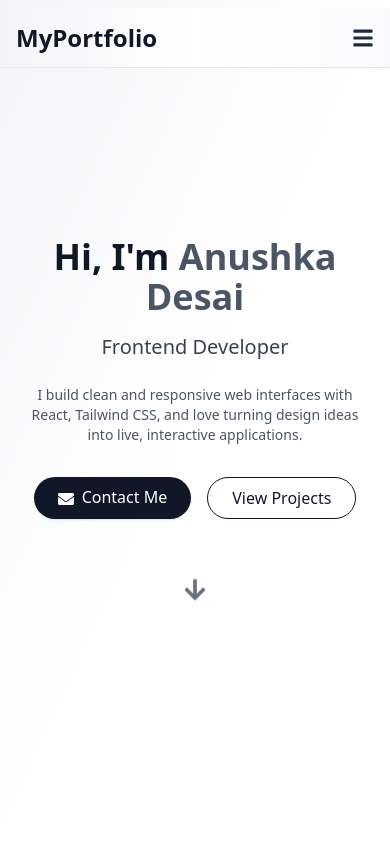
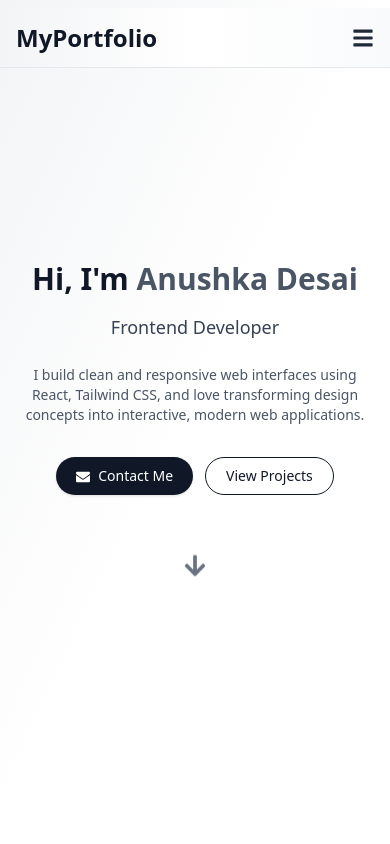
Before and after one commit to 11anushkadesai/portfolio, a React (Vite) app: page / in a window 390 px wide. Shown: the top 844 px of the page. Built offline with nearby package versions, Linux system fonts and the light colour scheme.

Commit message:
Responsive Navbar

```diff
--- a/src/Pages/Intro.jsx
+++ b/src/Pages/Intro.jsx
@@ -2,43 +2,49 @@ import React from 'react';
 import { FaArrowDown, FaEnvelope } from 'react-icons/fa';
 
 function Intro() {
+  const scrollToSection = (id) => {
+    const section = document.getElementById(id);
+    if (section) {
+      section.scrollIntoView({ behavior: 'smooth', block: 'start' });
+    }
+  };
+
   return (
     <section
       id="intro"
-      className="min-h-screen flex flex-col justify-center items-center text-center px-6
+      className="min-h-screen flex flex-col justify-center items-center text-center px-4 sm:px-6 md:px-10 lg:px-20
       bg-gradient-to-br from-gray-100 via-white to-white dark:from-neutral-900 dark:to-neutral-950 transition-all"
     >
-      <h1 className="text-4xl md:text-6xl font-bold text-gray-900 dark:text-white mb-4">
-        Hi, I'm <span className="text-gray-600">Anushka Desai</span>
+      <h1 className="text-3xl sm:text-4xl md:text-5xl lg:text-6xl font-bold text-gray-900 dark:text-white mb-4">
+        Hi, I'm <span className="text-gray-600 dark:text-gray-300">Anushka Desai</span>
       </h1>
 
-      <h2 className="text-xl md:text-2xl font-medium text-gray-700 dark:text-gray-300 mb-6">
+      <h2 className="text-lg sm:text-xl md:text-2xl font-medium text-gray-700 dark:text-gray-300 mb-6">
         Frontend Developer
       </h2>
 
-      <p className="max-w-xl text-gray-600 dark:text-gray-400 text-sm md:text-base mb-8">
-        I build clean and responsive web interfaces with React, Tailwind CSS, and love turning
-        design ideas into live, interactive applications.
+      <p className="max-w-md sm:max-w-lg md:max-w-2xl text-gray-600 dark:text-gray-400 text-sm sm:text-base md:text-lg mb-8">
+        I build clean and responsive web interfaces using React, Tailwind CSS, and love transforming design concepts into interactive, modern web applications.
       </p>
 
-      <div className="flex gap-4 flex-wrap justify-center">
-        <a
-          href="#contact"
-          className="px-6 py-2 bg-gray-900 text-white rounded-full shadow hover:bg-gray-800 transition" onClick={() => scrollToSection('contact')}
+      <div className="flex gap-3 sm:gap-4 flex-wrap justify-center">
+        <button
+          onClick={() => scrollToSection('contact')}
+          className="px-5 py-2 sm:px-6 sm:py-2.5 bg-gray-900 text-white rounded-full shadow hover:bg-gray-800 transition text-sm sm:text-base"
         >
           <FaEnvelope className="inline mr-2" />
           Contact Me
-        </a>
-        <a
-          href="#project"
-          className="px-6 py-2 border border-gray-900 text-gray-900 rounded-full
-          hover:bg-gray-100 dark:hover:bg-neutral-800 transition" onClick={() => scrollToSection('project')}
+        </button>
+        <button
+          onClick={() => scrollToSection('project')}
+          className="px-5 py-2 sm:px-6 sm:py-2.5 border border-gray-900 text-gray-900 dark:text-white rounded-full
+          hover:bg-gray-100 dark:hover:bg-neutral-800 transition text-sm sm:text-base"
         >
           View Projects
-        </a>
+        </button>
       </div>
 
-      <div className="mt-16 animate-bounce text-gray-500">
+      <div className="mt-16 animate-bounce text-gray-500 dark:text-gray-300">
         <FaArrowDown size={24} />
       </div>
     </section>
```
